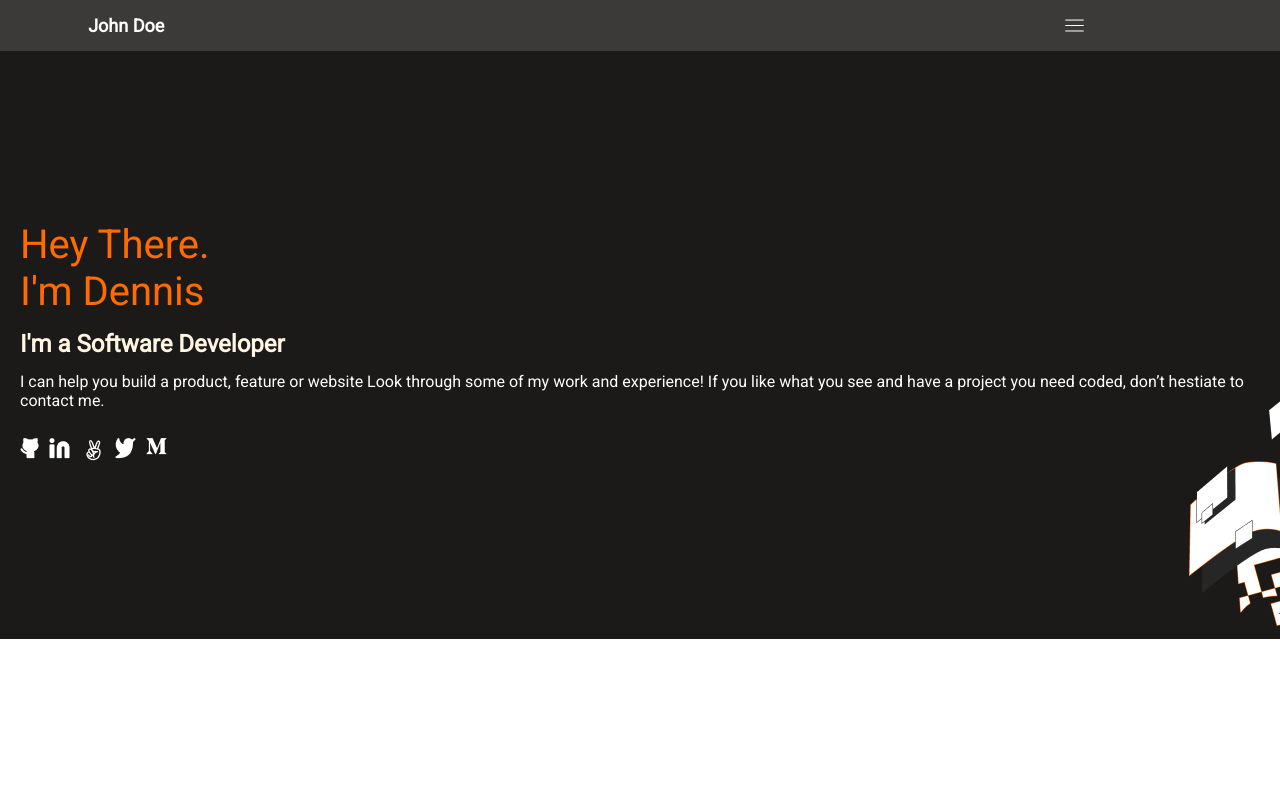
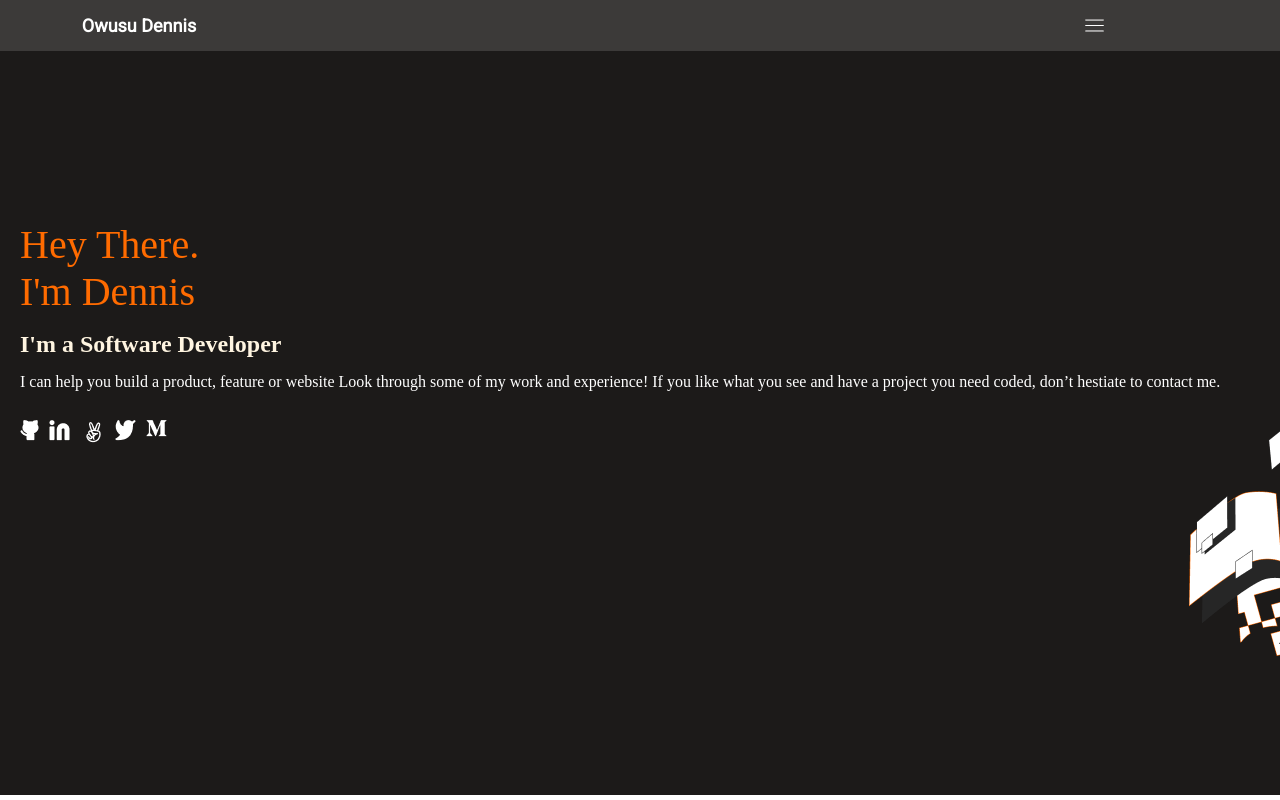
Before and after one commit to til2to/my-portfolio, a website: page index.html in a window 1280 px wide. Drawn offline with Linux system fonts and the light colour scheme.

Commit message:
Changed font

```diff
--- a/index.html
+++ b/index.html
@@ -11,7 +11,7 @@
 <body>
   <div id="blurBg">
     <header>
-      <a href="#"><h2>John Doe</h2></a>
+      <a href="#"><h2>Owusu Dennis</h2></a>
       <div class="menuImg"><img src="./images/menu.png" class="menu" alt="Menu"></div>
 
       <nav>
--- a/style.css
+++ b/style.css
@@ -9,8 +9,7 @@ body {
 html,
 body {
   width: 100%;
-  height: 100%;
-  margin: 0;
+  max-height: 100%;
   overflow-x: hidden;
 }
 
@@ -48,10 +47,11 @@ a {
 #headline {
   background: #1c1a19;
   padding-left: 10px;
+  height: 75vh;
   position: relative;
   background-image: url('./images/illustration.png');
   background-repeat: no-repeat;
-  background-position: bottom -2em right 0;
+  background-position: bottom 5em right 0;
   padding-bottom: 18vh;
 }
 
@@ -65,6 +65,7 @@ a {
   font-weight: 400;
   color: #ff6b00;
   font-size: 40px;
+  font-family: 'Crete Round'
 }
 
 .headlines span {
@@ -76,10 +77,16 @@ a {
 
 .brand p {
   margin: 0;
+  margin-right: 15px;
   padding: 0 10px;
   font-size: 16px;
   font-weight: 400;
   color: #fff;
+  font-family: 'Poppins';
+  line-height: 20px;
+  flex: none;
+  order: 2;
+  flex-grow: 0
 }
 
 .social-media ul {
```
